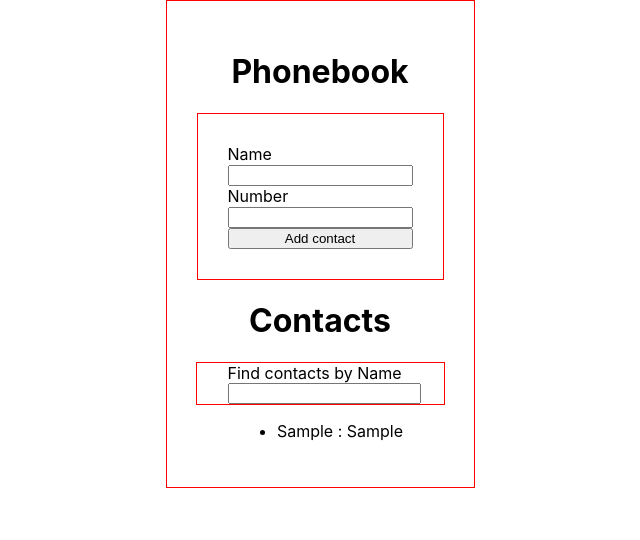
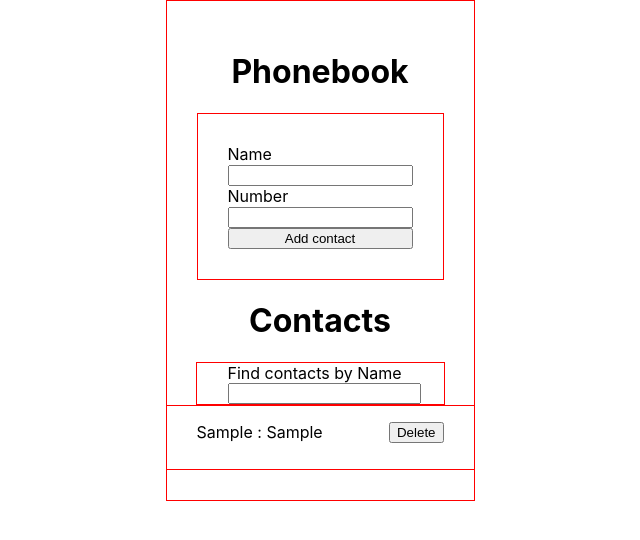
Before and after one commit to TarasLE/goit-react-hw-02-phonebook, a React (Create React App) app: page / in a window 1280 px wide. Both pictures are taken after typing "Sample", "Sample" into the empty fields and a click on the button "Add contact". Shown: the top 540 px of the page, without its empty margins (320-960 px from the left). Built offline with nearby package versions, Linux system fonts and the light colour scheme.

Commit message:
int save

```diff
--- a/src/App.js
+++ b/src/App.js
@@ -39,12 +39,14 @@ export default class App extends Component {
                 <ContactForm
                     addContact={this.addContact}
                     contacts={this.state.contacts}
-                    refreshStateAfter={this.refreshState}
                     refreshState={this.refreshContactsList}
                 />
                 <h1>Contacts</h1>
                 <Filter value={this.state.filter} filter={this.contactFilter} />
-                <ContactList contacts={filteredElements} />
+                <ContactList
+                    contacts={filteredElements}
+                    refreshState={this.refreshContactsList}
+                />
             </div>
         )
     }
--- a/src/components/ContactList/ContactList.js
+++ b/src/components/ContactList/ContactList.js
@@ -1,18 +1,34 @@
-import React from 'react'
+import React, { Component } from 'react'
 import PropTypes from 'prop-types'
+import styles from './ContactList.module.css'
 
-export default function ContactList({ contacts }) {
+export default class ContactList extends Component {
+    deleteContact = (contactId) => {
+        const test = this.props.contacts.filter((contact) => {
+            return contact.id != contactId
+        })
+        this.props.refreshState(test)
+    }
+
+    render() {
         return (
-        <div>
+            <div className={styles.Container}>
                 <ul>
-                {contacts.map((contact) => (
-                    <li key={contact.id}>
+                    {this.props.contacts.map((contact) => (
+                        <li key={contact.id} className={styles.Contact}>
+                            <span>
                                 {contact.name} : {contact.number}
+                            </span>
+                            <button
+                                type="button"
+                                onClick={() => this.deleteContact(contact.id)}
+                            >
+                                Delete
+                            </button>
                         </li>
                     ))}
                 </ul>
             </div>
         )
     }
-
-ContactList.propTypes = {}
+}
--- a/src/components/ContactList/ContactList.module.css
+++ b/src/components/ContactList/ContactList.module.css
@@ -0,0 +1,24 @@
+.Container {
+    display: flex;
+    padding: 0px;
+    flex-direction: column;
+    width: 100%;
+    border: solid 1px red;
+    align-items: center;
+    padding-left: 30px;
+    padding-right: 30px;
+    /* margin-left: auto;
+    margin-right: auto; */
+}
+
+.Contact {
+    display: flex;
+    justify-content: space-between;
+    margin-bottom: 10px;
+}
+
+ul {
+    padding: 0;
+    width: inherit;
+    text-decoration: dashed;
+}
--- a/src/components/Filter/Filter.js
+++ b/src/components/Filter/Filter.js
@@ -2,10 +2,14 @@ import React from 'react'
 import PropTypes from 'prop-types'
 import styles from './Filter.module.css'
 
-const Filter = ({ value, filter }) => (
+export default function Filter({ value, filter }) {
+    return (
         <div className={styles.Container}>
             <label>
+                <span className={styles.FilterHeader}>
+                    {' '}
                     Find contacts by Name
+                </span>
                 <br />
                 <input
                     type="text"
@@ -16,7 +20,9 @@ const Filter = ({ value, filter }) => (
             </label>
         </div>
     )
+}
 
-Filter.propTypes = {}
-
-export default Filter
+Filter.propTypes = {
+    value: PropTypes.string.isRequired,
+    filter: PropTypes.func.isRequired,
+}
--- a/src/components/Filter/Filter.module.css
+++ b/src/components/Filter/Filter.module.css
@@ -14,3 +14,8 @@
     width: 100%;
     /* box-sizing: border-box; */
 }
+
+.FilterHeader {
+    margin: 0;
+    padding: 0;
+}
--- a/src/index.js
+++ b/src/index.js
@@ -5,3 +5,8 @@ import App from './App'
 import reportWebVitals from './reportWebVitals'
 
 ReactDOM.render(<App />, document.querySelector('#root'))
+
+const arr = [0, 6, 9, 4, 7]
+const arr2 = [{ 0: 1 }, { 6: 1 }, { 9: 5 }, { 4: 7 }, { 7: 8 }]
+// arr2.delete(2)
+console.log(arr2)
```
Also changed, not shown: 1 other file (tests, documents, lock files or other folders). Lines whose indentation alone changed are shown as unchanged.
